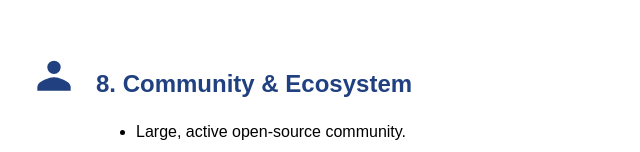
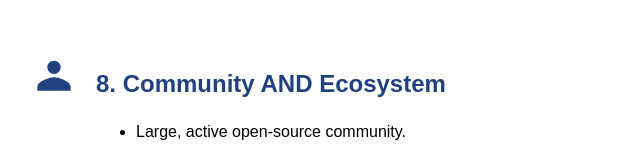
Before and after one commit to SASIKANTHREDDYKUMMITHA/second-GitHub-project, a plain HTML site: page index.html in a window 1280 px wide. Shown: the part 1565-1717 px from the top of the page, without its empty margins (160-800 px from the left). Drawn offline with Linux system fonts and the light colour scheme.

Commit message:
first-commit

```diff
--- a/index.html
+++ b/index.html
@@ -140,7 +140,7 @@
 <svg width="40" height="40" viewBox="0 0 24 24" fill="#204080"><circle cx="12" cy="8" r="4"/><path d="M2 20c0-4 8-6 10-6s10 2 10 6v2H2z"/></svg>
 </div>
 <div class="feature-content">
-<h2>8. Community & Ecosystem</h2>
+<h2>8. Community AND Ecosystem</h2>
 <ul>
 <li>Large, active open-source community.</li>
 <li>Regular updates and security patches.</li>
```
